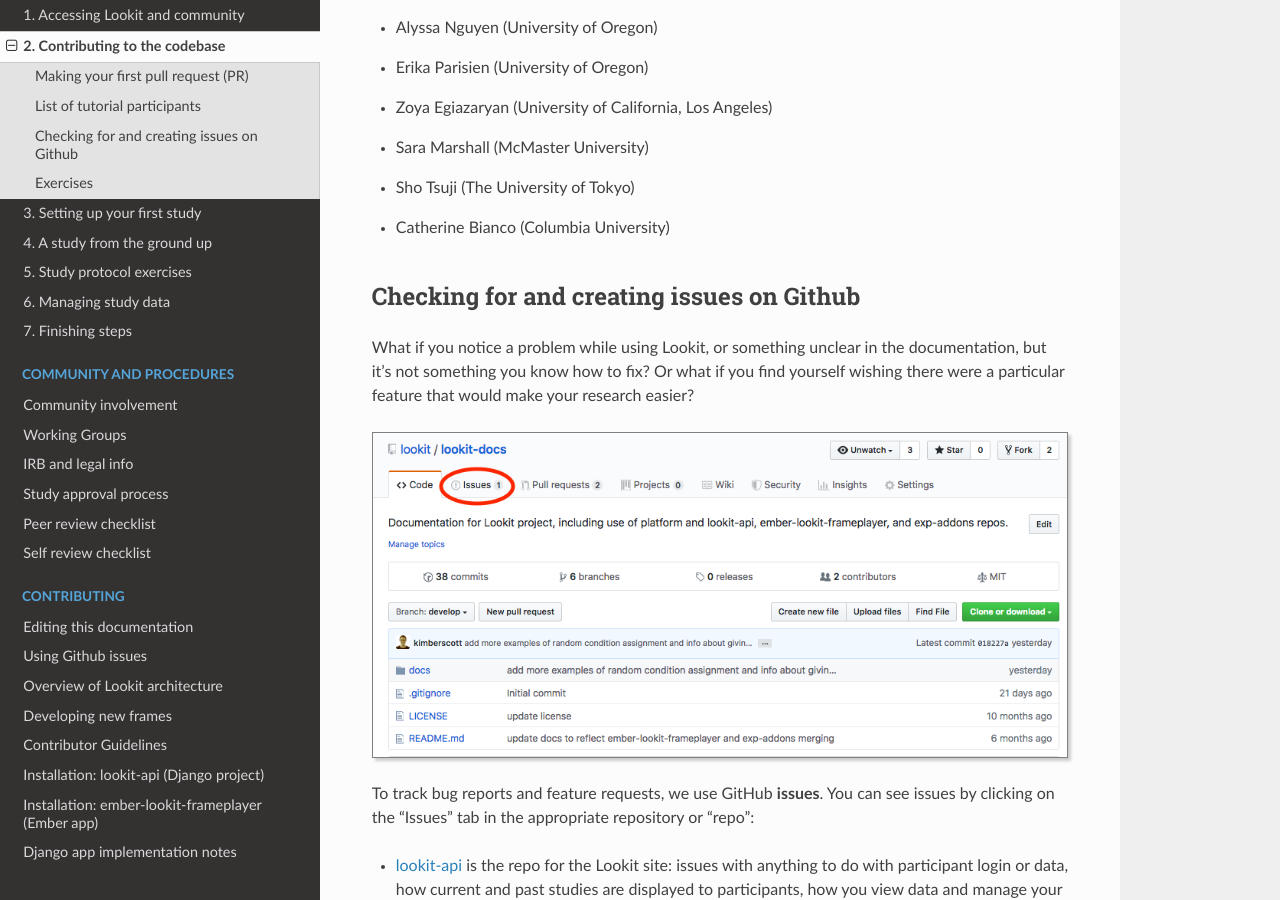
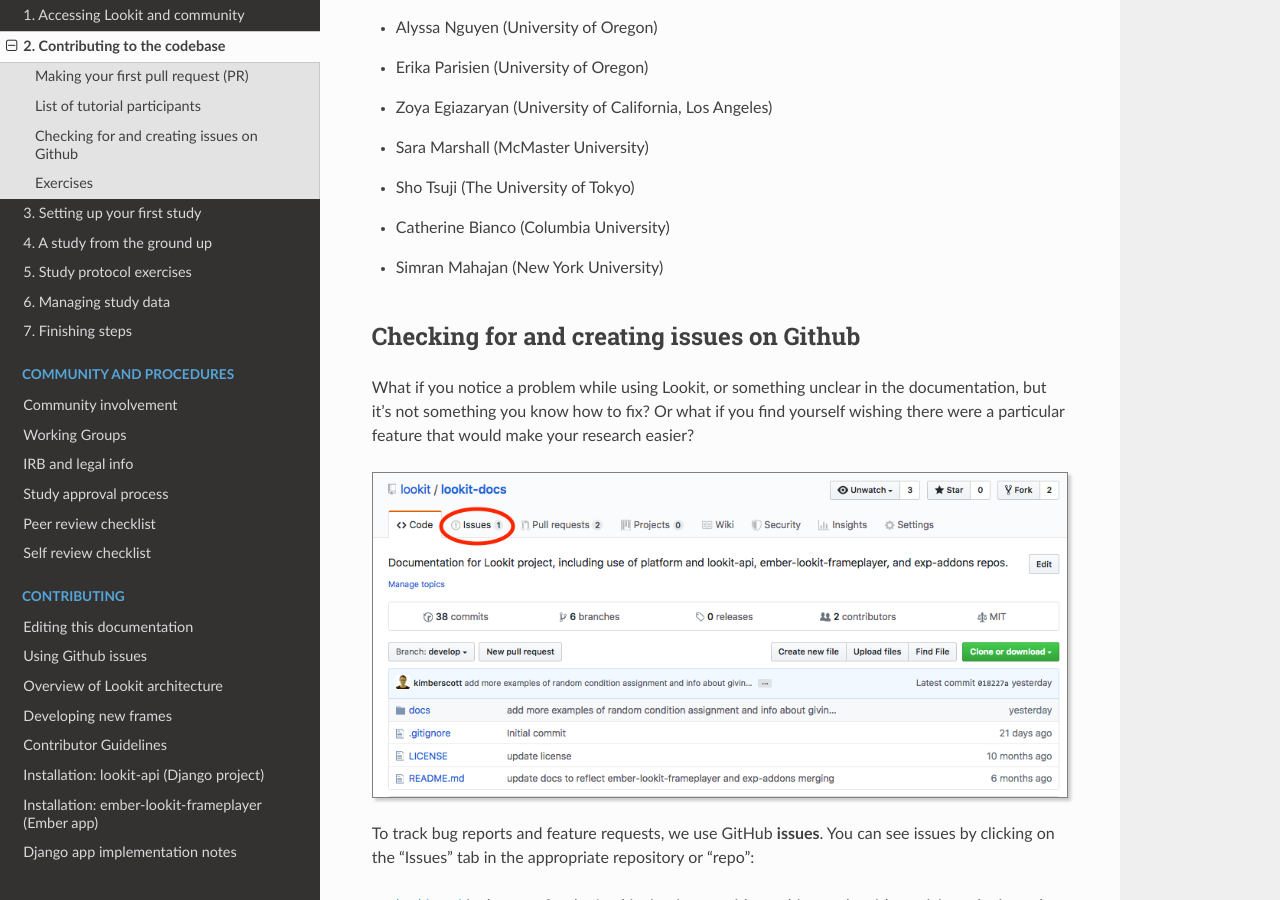
Before and after one commit to lookit/lookit-docs, a Sphinx documentation site: the page built from docs/source/tutorial-contributing.rst, in a window 1280 px wide and 900 px high, scrolled down 8873 px. Built offline with Sphinx 7.4.7 and the Read the Docs theme 2.0.0, drawn with Linux system fonts in a browser that asks for light colours.

Commit message:
add tutorial participant to list

```diff
--- a/docs/source/tutorial-contributing.rst
+++ b/docs/source/tutorial-contributing.rst
@@ -185,6 +185,7 @@
 - Sara Marshall (McMaster University)
 - Sho Tsuji (The University of Tokyo)
 - Catherine Bianco (Columbia University)
+- Simran Mahajan (New York University)
 
 .. _Github issues overview:
 
```
